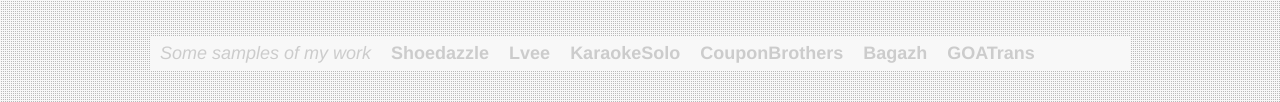
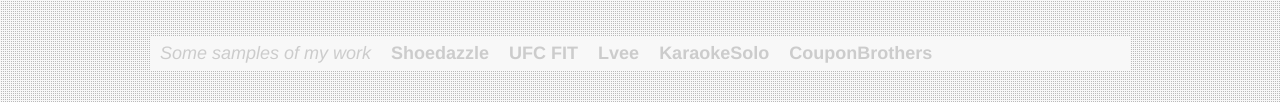
Before and after one commit to polina-latysheva/polina-latysheva, a plain HTML site: page index.html in a window 1280 px wide. Shown: the part 3000-3102 px from the top of the page. Drawn offline with nearby package versions, Linux system fonts and the light colour scheme.

Commit message:
Small update.

```diff
--- a/index.html
+++ b/index.html
@@ -219,11 +219,10 @@
         <ul class="example">
           <li>Some samples of my work</li>
           <li><a href="http://www.shoedazzle.com" target="_blank">Shoedazzle</a></li>
+          <li><a href="http://ufcfit.com/" target="_blank">UFC FIT</a></li>
           <li><a href="http://summer.lvee.org/en/main" target="_blank">Lvee</a></li>
           <li><a href="http://karaokesolo.by/" target="_blank">KaraokeSolo</a></li>
           <li><a href="http://www.couponbrothers.com/" target="_blank">CouponBrothers</a></li>
-          <li><a href="http://bagazh.by/groups/index/backpacks" target="_blank">Bagazh</a></li>
-          <li><a href="http://li187-181.members.linode.com/" target="_blank">GOATrans</a></li>
         </ul>
       </section>
     </div>
```
